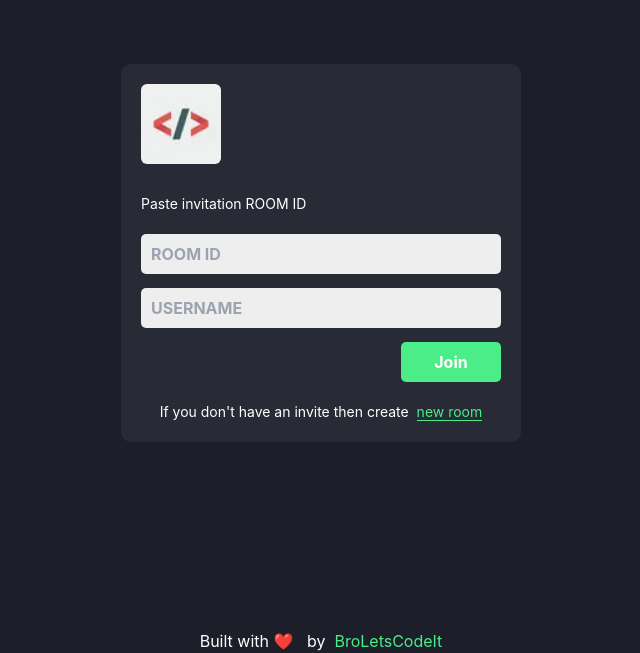
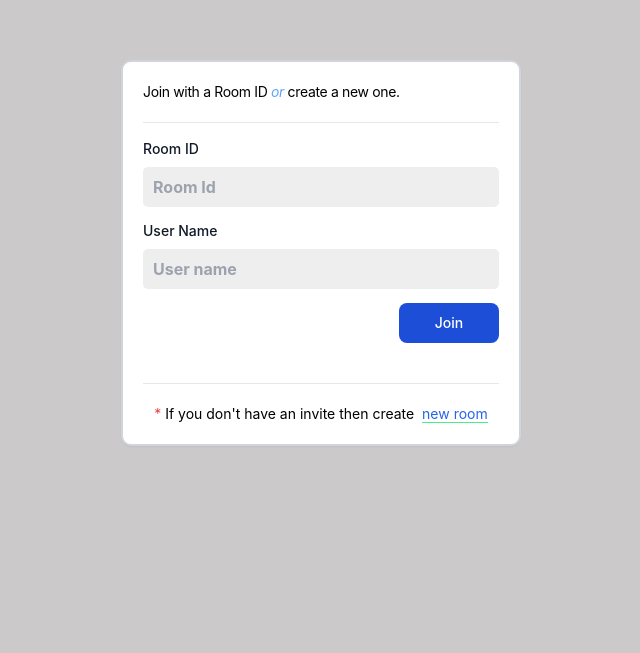
Before and after one commit to BroLetsCodeIt/CodeCollab.io, a React (Vite) app: page /home in a window 1280 px wide. Shown: the part 147-800 px from the top of the page, without its empty margins (319-959 px from the left). Built offline with nearby package versions, Linux system fonts and the light colour scheme.

Commit message:
improved UI

```diff
--- a/src/App.css
+++ b/src/App.css
@@ -2,14 +2,15 @@
   display: flex;
   align-items: center;
   justify-content: center;
-  color: #fff;
+  /* color: #fff; */
   height: 100vh;
+  background-color: rgb(203, 201, 201);
 }
 ::-webkit-scrollbar{
   display: none;
 }
 .formWrapper {
-  background: #282a36;
+  background: #ffffff;
   padding: 20px;
   border-radius: 10px;
   width: 400px;
@@ -97,14 +98,16 @@ footer a:hover {
 }
 
 .aside {
-  background: #1c1e29;
-  padding: 16px;
-  color: #fff;
+  background: #252526;
+
+  /* color: #fff; */
   display: flex;
-  flex-direction: column;
+  direction: rtl;
+  /* flex-direction: column; */
 }
 .asideInner {
   flex: 1;
+
 }
 
 .clientsList {
--- a/src/components/CodeEditorNew.jsx
+++ b/src/components/CodeEditorNew.jsx
@@ -107,7 +107,7 @@ const CodeEditorNew = ({socketRef , roomId , onCodeChange}) => {
                 <select
                     name="theme"
                     id="theme"
-                    className="bg-gray-900 px-1 py-1 rounded-md mb-1 border-2 border-gray-600 text-sm"
+                    className="bg-[#252526] px-1 py-1 rounded-md mb-1  text-sm"
                     onChange={(e) => {
 
                         setCurrentTheme(e.target.value);
@@ -135,7 +135,7 @@ const CodeEditorNew = ({socketRef , roomId , onCodeChange}) => {
 
                 </select>
 
-                <div className="border-2 border-gray-600 px-1 gap-2 text-sm rounded-md flex items-center justify-between mb-1">
+                {/* <div className="border-2 border-gray-600 px-1 gap-2 text-sm rounded-md flex items-center justify-between mb-1">
                     <small>Font-Size : </small>
                     <button
                         disabled={fontSize <= 15}
@@ -156,7 +156,7 @@ const CodeEditorNew = ({socketRef , roomId , onCodeChange}) => {
                     >
                         +
                     </button>
-                </div>
+                </div> */}
 
                 {/* <select
                     name="language"
--- a/src/components/Header.jsx
+++ b/src/components/Header.jsx
@@ -12,7 +12,7 @@ const Header = () => {
                 <nav className="fixed overflow-hidden z-20 w-full bg-white/80 dark:bg-gray-950/0 dark:shadow-md rounded-b-lg dark:shadow-gray-950/10  border-x dark:border-[--ui-dark-border-color] backdrop-blur-2xl">
 
                     <div className="px-6 m-auto max-w-6xl 2xl:px-0">
-                        <div className="flex flex-wrap items-center justify-between py-2 sm:py-4">
+                        <div className="flex flex-wrap items-center justify-around py-2 sm:py-4">
                             <div className="w-full items-center flex justify-between lg:w-auto gap-3">
                                 <a href="/" aria-label="kshamlogo">
                                     <img src="/code_collab.webp" alt="" className="w-30 h-10"  />
@@ -24,22 +24,22 @@ const Header = () => {
                                 <div className="mt-6 text-gray-600 dark:text-gray-300 md:-ml-4 lg:pr-4 lg:mt-0">
                                     <ul className="space-y-6 tracking-wide text-base lg:text-sm lg:flex lg:space-y-0">
                                         <li>
-                                            <Link to="/" className="block md:px-4 transition hover:text-primary-600 ">
+                                            <Link to="/" className="block md:px-4 transition hover:text-primary-600 text-black">
                                                 <span>Home</span>
                                             </Link>
                                         </li>
                                         <li>
-                                            <Link to="/aboutus" className="block md:px-4 transition hover:text-primary-600 ">
+                                            <Link to="/aboutus" className="block md:px-4 transition hover:text-primary-600 text-black">
                                                 <span>About us</span>
                                             </Link>
                                         </li>
                                         <li>
-                                            <Link to="/docs" className="block md:px-4 transition hover:text-primary-600 ">
+                                            <Link to="/docs" className="block md:px-4 transition hover:text-primary-600 text-black">
                                                 <span>Docs</span>
                                             </Link>
                                         </li>
                                         <li>
-                                            <Link to="/contact" className="block md:px-4 transition hover:text-primary-600 ">
+                                            <Link to="/contact" className="block md:px-4 transition hover:text-primary-600 text-black">
                                                 <span>Contact us</span>
                                             </Link>
                                         </li>
--- /dev/null
+++ b/src/components/Loader/index.jsx
@@ -0,0 +1,14 @@
+
+const Loader = () => {
+  return (
+    <div role="status">
+    <svg aria-hidden="true" className="w-8 h-8 text-gray-200 animate-spin dark:text-gray-600 fill-blue-600" viewBox="0 0 100 101" fill="none" xmlns="http://www.w3.org/2000/svg">
+        <path d="M100 50.5908C100 78.2051 77.6142 100.591 50 100.591C22.3858 100.591 0 78.2051 0 50.5908C0 22.9766 22.3858 0.59082 50 0.59082C77.6142 0.59082 100 22.9766 100 50.5908ZM9.08144 50.5908C9.08144 73.1895 27.4013 91.5094 50 91.5094C72.5987 91.5094 90.9186 73.1895 90.9186 50.5908C90.9186 27.9921 72.5987 9.67226 50 9.67226C27.4013 9.67226 9.08144 27.9921 9.08144 50.5908Z" fill="currentColor"/>
+        <path d="M93.9676 39.0409C96.393 38.4038 97.8624 35.9116 97.0079 33.5539C95.2932 28.8227 92.871 24.3692 89.8167 20.348C85.8452 15.1192 80.8826 10.7238 75.2124 7.41289C69.5422 4.10194 63.2754 1.94025 56.7698 1.05124C51.7666 0.367541 46.6976 0.446843 41.7345 1.27873C39.2613 1.69328 37.813 4.19778 38.4501 6.62326C39.0873 9.04874 41.5694 10.4717 44.0505 10.1071C47.8511 9.54855 51.7191 9.52689 55.5402 10.0491C60.8642 10.7766 65.9928 12.5457 70.6331 15.2552C75.2735 17.9648 79.3347 21.5619 82.5849 25.841C84.9175 28.9121 86.7997 32.2913 88.1811 35.8758C89.083 38.2158 91.5421 39.6781 93.9676 39.0409Z" fill="currentFill"/>
+    </svg>
+    <span className="sr-only">Loading...</span>
+</div>
+  )
+}
+
+export default Loader
--- a/src/index.css
+++ b/src/index.css
@@ -10,5 +10,6 @@
   text-rendering: optimizeLegibility;
   -webkit-font-smoothing: antialiased;
   -moz-osx-font-smoothing: grayscale;
-  background: #1c1e29;
+  /* background: #1c1e29; */
+
 }
--- a/src/pages/Home.jsx
+++ b/src/pages/Home.jsx
@@ -37,54 +37,62 @@ const Home = () => {
     };
     return (
         <div className="homePageWrapper">
-            <div className="formWrapper text-sm">
-                <img
+            <div className="formWrapper text-sm shadow-sm border-gray-300 border-2">
+                {/* <img
                     className="homePageLogo rounded-md"
                     src="/code_collab.webp"
                     alt="code-sync-logo"
-                />
-                <h4 className="mainLabel">Paste invitation ROOM ID</h4>
-                <div className="inputGroup">
+                /> */}
+                <h4 className="mainLabel text-black tracking-tight">Join with a Room ID   <span className='italic text-blue-400'>or</span> create a new one.</h4>
+                <div className='w-full   border-b border-1 border-gray-200'></div>
+                <div className="inputGroup pt-4">
+                    <label htmlFor="roomId" className='block mb-2 text-sm font-medium text-gray-900 '>Room ID</label>
                     <input
+                        id='roomId'
+                        name='roomId'
                         type="text"
                         className="inputBox text-black "
-                        placeholder="ROOM ID"
+                        placeholder="Room Id"
                         onChange={(e) => setRoomId(e.target.value)}
                         value={roomId}
                         onKeyUp={handleInputEnter}
                         required
 
                     />
+                    <label htmlFor="username" className='block mb-2 text-sm font-medium text-gray-900'>User Name</label>
                     <input
+                        id='username'
+                        name='username'
                         type="text"
                         className="inputBox text-black"
-                        placeholder="USERNAME"
+                        placeholder="User name"
                         onChange={(e) => setUsername(e.target.value)}
                         value={username}
                         onKeyUp={handleInputEnter}
                         required
                     />
-                    <button className="btn joinBtn" onClick={joinRoom}>
+                    <button className="btn joinBtn text-white bg-blue-700 hover:bg-blue-800 focus:ring-4 focus:outline-none focus:ring-blue-300 font-medium rounded-lg text-sm px-5 py-2.5 text-center dark:bg-blue-600 dark:hover:bg-blue-700 dark:focus:ring-blue-800" onClick={joinRoom}>
                         Join
                     </button>
+                    <div className='w-full   border-b border-1 border-gray-200 pt-10'></div>
                     <span className="createInfo">
-                        If you don&apos;t have an invite then create &nbsp;
+                        <span className='text-red-500'>*</span> If you don&apos;t have an invite then create &nbsp;
                         <a
                             onClick={createNewRoom}
                             href=""
-                            className="createNewBtn"
+                            className="createNewBtn text-blue-600"
                         >
                             new room
                         </a>
                     </span>
                 </div>
             </div>
-            <footer>
+            {/* <footer>
                 <h4>
                     Built with ❤️ &nbsp; by &nbsp;
                     <a href="https://github.com/BroLetsCodeIt">BroLetsCodeIt</a>
                 </h4>
-            </footer>
+            </footer> */}
         </div>
     );
 };
```
Also changed, not shown: src/pages/Editor.jsx (+21 -12 lines), src/pages/Landing.jsx (+6 -7 lines), 1 other file (tests, documents, lock files or other folders).
